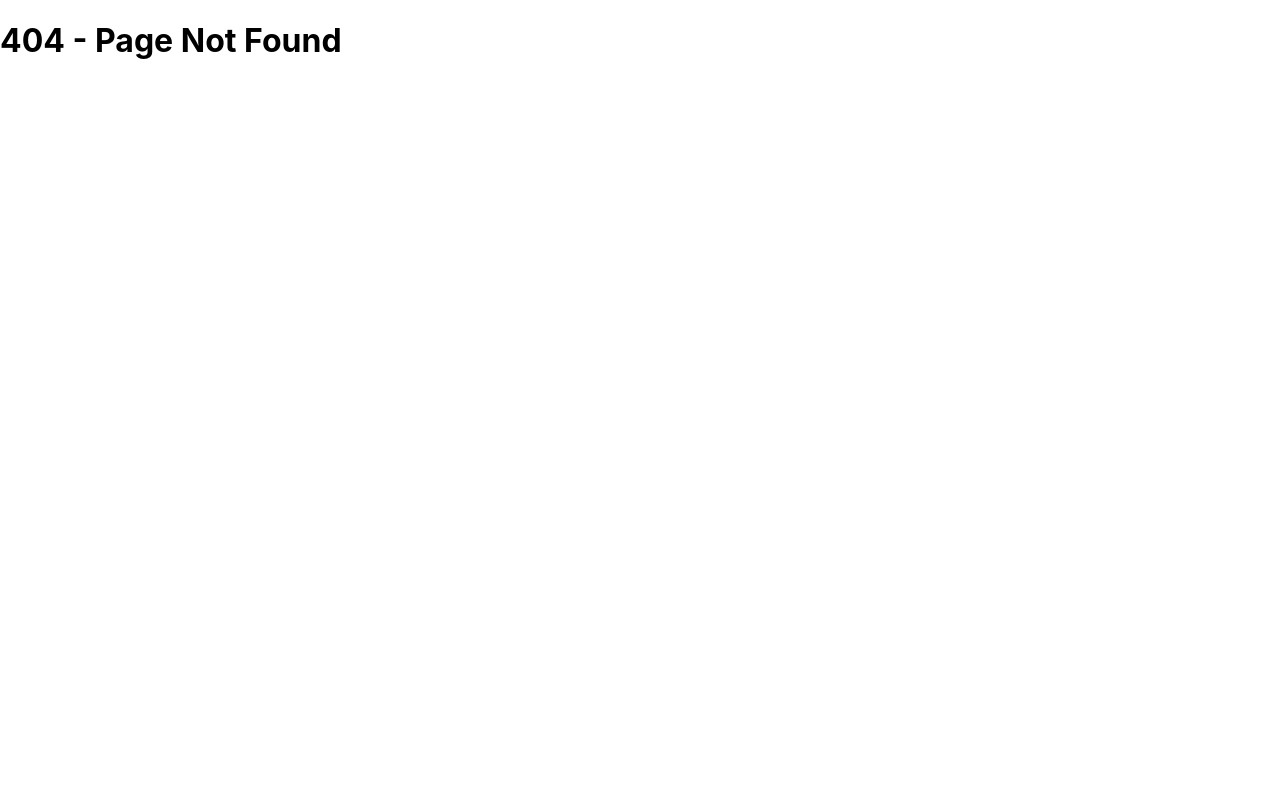
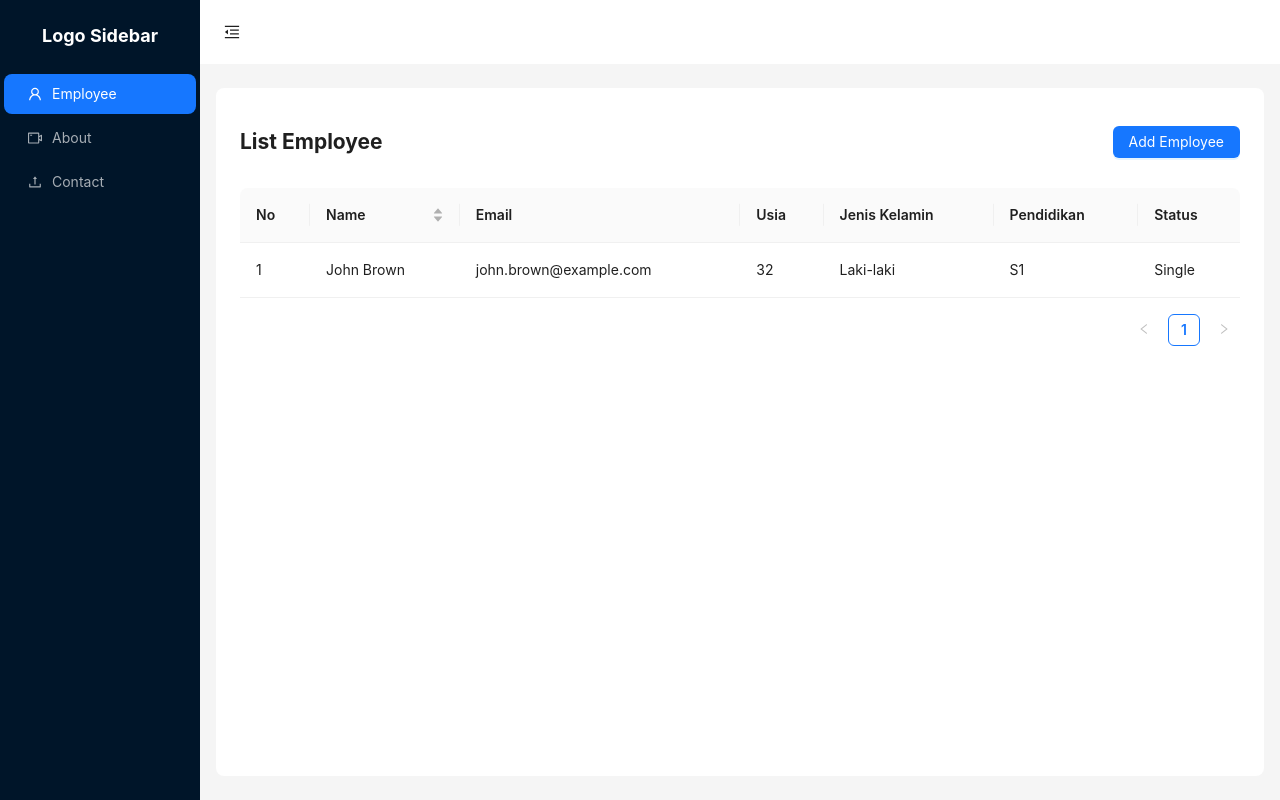
Before and after one commit to jerry-tomas16/first-reactjs, a React (Create React App) app: page /employee in a window 1280 px wide. Before the commit this address had no page. Built offline with nearby package versions, Linux system fonts and the light colour scheme.

Commit message:
penambahan form employee

```diff
--- a/src/components/CostumeModal.jsx
+++ b/src/components/CostumeModal.jsx
@@ -1,25 +1,21 @@
-import React, { useState } from "react";
-import { Button, Modal } from "antd";
+import { Modal } from "antd";
+
 const CostumeModal = (props) => {
-  const { isModalOpen, setIsModalOpen } = props;
-  const handleOk = () => {
-    setIsModalOpen(false);
-  };
+  const { isModalOpen, setIsModalOpen, title } = props;
+
   const handleCancel = () => {
     setIsModalOpen(false);
   };
   return (
     <>
       <Modal
-        title="Basic Modal"
+        title={title || "Modal Title"}
         closable={{ "aria-label": "Custom Close Button" }}
         open={isModalOpen}
-        onOk={handleOk}
         onCancel={handleCancel}
+        footer={null}
       >
-        <p>Some contents...</p>
-        <p>Some contents...</p>
-        <p>Some contents...</p>
+        {props.children}
       </Modal>
     </>
   );
--- a/src/components/ListTable.jsx
+++ b/src/components/ListTable.jsx
@@ -2,68 +2,45 @@ import React from "react";
 import { Table } from "antd";
 const columns = [
   {
+    title: "No",
+    key: "no",
+    render: (_text, _record, index) => index + 1,
+    width: 70,
+  },
+  {
     title: "Name",
     dataIndex: "name",
-  },
-  {
-    title: "Chinese Score",
-    dataIndex: "chinese",
     sorter: {
-      compare: (a, b) => a.chinese - b.chinese,
+      compare: (a, b) => a.name.localeCompare(b.name),
       multiple: 3,
     },
   },
   {
-    title: "Math Score",
-    dataIndex: "math",
-    sorter: {
-      compare: (a, b) => a.math - b.math,
-      multiple: 2,
-    },
+    title: "Email",
+    dataIndex: "email",
   },
   {
-    title: "English Score",
-    dataIndex: "english",
-    sorter: {
-      compare: (a, b) => a.english - b.english,
-      multiple: 1,
-    },
-  },
-];
-const data = [
-  {
-    key: "1",
-    name: "John Brown",
-    chinese: 98,
-    math: 60,
-    english: 70,
+    title: "Usia",
+    dataIndex: "usia",
   },
   {
-    key: "2",
-    name: "Jim Green",
-    chinese: 98,
-    math: 66,
-    english: 89,
+    title: "Jenis Kelamin",
+    dataIndex: "jenis_kelamin",
   },
   {
-    key: "3",
-    name: "Joe Black",
-    chinese: 98,
-    math: 90,
-    english: 70,
+    title: "Pendidikan",
+    dataIndex: "pendidikan",
   },
   {
-    key: "4",
-    name: "Jim Red",
-    chinese: 88,
-    math: 99,
-    english: 89,
+    title: "Status",
+    dataIndex: "status",
   },
 ];
 const onChange = (pagination, filters, sorter, extra) => {
   console.log("params", pagination, filters, sorter, extra);
 };
-const ListTable = () => (
-  <Table columns={columns} dataSource={data} onChange={onChange} />
-);
+const ListTable = (props) => {
+  const { employees } = props;
+  return <Table columns={columns} dataSource={employees} onChange={onChange} />;
+};
 export default ListTable;
--- /dev/null
+++ b/src/components/employee/FormEmployee.jsx
@@ -0,0 +1,101 @@
+import React from "react";
+import { Button, Form, Input, InputNumber, Select } from "antd";
+
+export default function FormEmployee(props) {
+  const [form] = Form.useForm();
+  const { setEmployees, setIsModalOpen } = props;
+  const layout = {
+    labelCol: { span: 6 },
+    wrapperCol: { span: 20 },
+    labelAlign: "left",
+  };
+  const validateMessages = {
+    required: "${label} is required!",
+    types: {
+      email: "${label} is not a valid email!",
+      number: "${label} is not a valid number!",
+    },
+    number: {
+      range: "${label} must be between ${min} and ${max}",
+    },
+  };
+  const onFinish = (values) => {
+    console.log("cek", values);
+    setEmployees((prev) => [...prev, values.user]);
+    form.resetFields();
+    setTimeout(() => {
+      setIsModalOpen(false);
+    }, 100);
+  };
+  return (
+    <Form
+      {...layout}
+      form={form}
+      name="nest-messages"
+      onFinish={onFinish}
+      style={{ maxWidth: 600 }}
+      validateMessages={validateMessages}
+    >
+      <Form.Item
+        name={["user", "name"]}
+        label="Name"
+        rules={[{ required: true }]}
+      >
+        <Input />
+      </Form.Item>
+      <Form.Item
+        name={["user", "email"]}
+        label="Email"
+        rules={[{ type: "email" }]}
+      >
+        <Input />
+      </Form.Item>
+      <Form.Item
+        name={["user", "usia"]}
+        label="Usia"
+        rules={[{ type: "number", min: 0, max: 99 }]}
+      >
+        <InputNumber />
+      </Form.Item>
+      <Form.Item
+        name={["user", "jenis_kelamin"]}
+        label="Jenis Kelamin"
+        rules={[{ required: true, message: "Jenis Kelamin is required!" }]}
+      >
+        <Select placeholder="Pilih Jenis Kelamin">
+          <Select.Option value="Laki-laki">Laki-laki</Select.Option>
+          <Select.Option value="Perempuan">Perempuan</Select.Option>
+        </Select>
+      </Form.Item>
+      <Form.Item
+        name={["user", "pendidikan"]}
+        label="Pendidikan"
+        rules={[{ required: true }]}
+      >
+        <Input />
+      </Form.Item>
+      <Form.Item
+        name={["user", "status"]}
+        label="Status"
+        rules={[{ required: true }]}
+      >
+        <Input />
+      </Form.Item>
+      <Form.Item
+        name={["user", "jabatan"]}
+        label="Jabatan"
+        rules={[{ required: true }]}
+      >
+        <Input />
+      </Form.Item>
+      <Form.Item name={["user", "Alamat"]} label="Alamat">
+        <Input.TextArea />
+      </Form.Item>
+      <Form.Item label={null}>
+        <Button type="primary" htmlType="submit">
+          Submit
+        </Button>
+      </Form.Item>
+    </Form>
+  );
+}
--- a/src/layouts/Navigation.jsx
+++ b/src/layouts/Navigation.jsx
@@ -50,9 +50,9 @@ function Navigation(props) {
               label: (
                 <span
                   style={{ color: "inherit", cursor: "pointer" }}
-                  onClick={() => navigate("/halaman-utama")}
+                  onClick={() => navigate("/employee")}
                 >
-                  Home
+                  Employee
                 </span>
               ),
             },
--- /dev/null
+++ b/src/pages/Employee.jsx
@@ -0,0 +1,51 @@
+import React, { useState } from "react";
+import { Row, Col, Button } from "antd";
+import Navigation from "../layouts/Navigation";
+import ListTable from "../components/ListTable";
+import FormEmployee from "../components/employee/FormEmployee";
+
+import CostumeModal from "../components/CostumeModal";
+
+function Employee() {
+  const [isOpen, setIsOpen] = useState(false);
+  const [employees, setEmployees] = useState([
+    {
+      name: "John Brown",
+      email: "john.brown@example.com",
+      usia: 32,
+      jenis_kelamin: "Laki-laki",
+      pendidikan: "S1",
+      status: "Single",
+    },
+  ]);
+  const handleOpen = () => {
+    setIsOpen(true);
+  };
+
+  return (
+    <Navigation>
+      <CostumeModal
+        isModalOpen={isOpen}
+        setIsModalOpen={setIsOpen}
+        title="Form Employee"
+      >
+        <FormEmployee setEmployees={setEmployees} setIsModalOpen={setIsOpen} />
+      </CostumeModal>
+
+      <Row align="middle" justify="space-between">
+        <Col span={12}>
+          <h2>List Employee</h2>
+        </Col>
+        <Col span={12} style={{ textAlign: "right" }}>
+          <Button type="primary" onClick={handleOpen}>
+            Add Employee
+          </Button>
+        </Col>
+        <Col span={24} style={{ marginTop: 16 }}>
+          <ListTable employees={employees} />
+        </Col>
+      </Row>
+    </Navigation>
+  );
+}
+export default Employee;
--- a/src/pages/HalamanUtama.jsx
+++ /dev/null
@@ -1,31 +0,0 @@
-import React, { useState } from "react";
-import { Row, Col, Button } from "antd";
-import Navigation from "../layouts/Navigation";
-import ListTable from "../components/ListTable";
-
-import CostumeModal from "../components/CostumeModal";
-function HalamanUtama() {
-  const [isOpen, setIsOpen] = useState(false);
-  const handleOpen = () => {
-    setIsOpen(true);
-  };
-  return (
-    <Navigation>
-      <CostumeModal isModalOpen={isOpen} setIsModalOpen={setIsOpen} />
-      <Row align="middle" justify="space-between">
-        <Col>
-          <h2>List Employee</h2>
-        </Col>
-        <Col>
-          <Button type="primary" onClick={handleOpen}>
-            Add Employee
-          </Button>
-        </Col>
-        <Col span={24} style={{ marginTop: 16 }}>
-          <ListTable />
-        </Col>
-      </Row>
-    </Navigation>
-  );
-}
-export default HalamanUtama;
--- a/src/pages/authentication/Login.jsx
+++ b/src/pages/authentication/Login.jsx
@@ -19,7 +19,7 @@ export default function Login() {
       if (values.username === "admin" && values.password === "admin") {
         setTimeout(() => {
           setIsLoading(false);
-          navigate("/halaman-utama");
+          navigate("/employee");
         }, 1000);
       } else {
         setTimeout(() => {
--- a/src/routes/AppRoutes.jsx
+++ b/src/routes/AppRoutes.jsx
@@ -2,7 +2,7 @@ import { BrowserRouter, Routes, Route } from "react-router-dom";
 import About from "../pages/About";
 import Contact from "../pages/Contact";
 import NotFound from "../pages/NotFound";
-import HalamanUtama from "../pages/HalamanUtama";
+import Employee from "../pages/Employee";
 import Login from "../pages/authentication/Login";
 function AppRoutes() {
   return (
@@ -10,7 +10,7 @@ function AppRoutes() {
       <Routes>
         <Route path="about" element={<About />} />
         <Route path="contact" element={<Contact />} />
-        <Route path="halaman-utama" element={<HalamanUtama />} />
+        <Route path="employee" element={<Employee />} />
 
         <Route path="/" element={<Login />} />
         <Route path="*" element={<NotFound />} />
```
